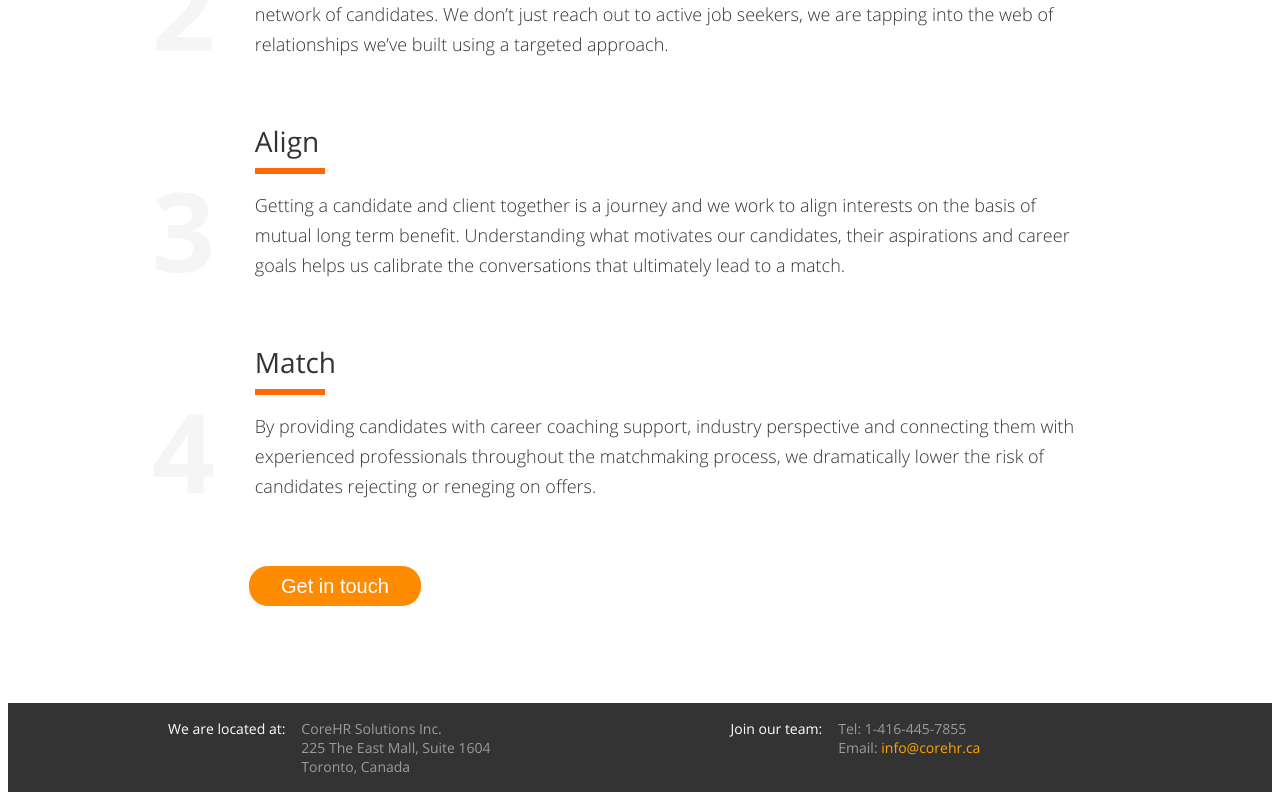
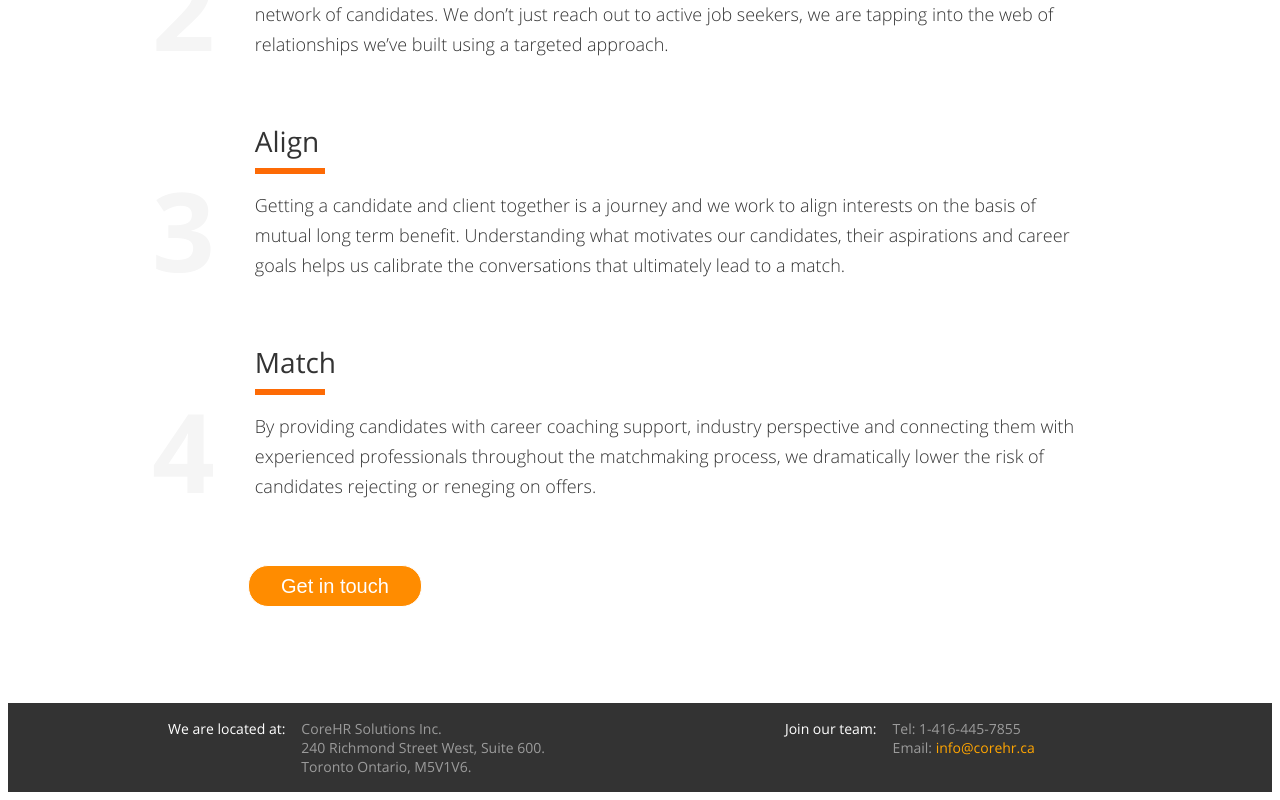
Before and after one commit to shane-arthur/core-hr-site, an Angular app: page /home in a window 1280 px wide. Shown: the part 3028-3828 px from the top of the page. Built offline with nearby package versions, Linux system fonts and the light colour scheme.

Commit message:
Added cursor for buttons and changed address

```diff
--- a/src/app/core-hr-footer/core-hr-footer.component.html
+++ b/src/app/core-hr-footer/core-hr-footer.component.html
@@ -3,8 +3,8 @@
     <div class="core-hr-address-title">We are located at:</div>
     <div class="core-hr-address-details">
       <div class="core-hr-address-details--name">CoreHR Solutions Inc.</div>
-      <div class="core-hr-address-details--address">225 The East Mall, Suite 1604</div>
-      <div class="core-hr-address-details-city">Toronto, Canada</div>
+      <div class="core-hr-address-details--address">240 Richmond Street West, Suite 600.</div>
+      <div class="core-hr-address-details-city">Toronto Ontario, M5V1V6.</div>
     </div>
   </div>
   <div class="core-hr-join">
--- a/src/app/core-hr-header/core-hr-header.component.html
+++ b/src/app/core-hr-header/core-hr-header.component.html
@@ -4,7 +4,7 @@
       <img alt="Core HR" src="/assets/images/corehr_logo.svg" class="core-hr-header__container-logo-icon" />
     </div>
     <div class="core-hr-header__container-info">
-      <div class="core-hr-header__container-info-text">What we do</div>
+      <div [routerLink] = "'/home'" class="core-hr-header__container-info-text">What we do</div>
       <button [routerLink] = "'/contact-us'" class="core-hr-header__container-info-button">Get in touch</button>
     </div>
   </div>
--- a/src/styles.scss
+++ b/src/styles.scss
@@ -52,6 +52,7 @@ html {
         }
         .core-hr-header__container-info-text {
             color: #FAA80D;
+            cursor: pointer;
         }
         &-title {
             font-size: 50px;
@@ -99,10 +100,11 @@ html {
                 width: 70%;
                 display: flex;
                 &-icon {
-                margin: 1rem;
-                width: 5rem;
-                height: 1.5rem;
+                    margin: 1rem;
+                    width: 5rem;
+                    height: 1.5rem;
                 }
+                cursor: pointer;
             }
             &-info {
                 display: flex;
@@ -112,6 +114,7 @@ html {
                     padding: 0.5rem 1.5rem;
                     margin: 0 3rem 0 5rem;
                     font-size: 1rem;
+                    cursor: pointer;
                 }
                 &-button {
                     border: 1px solid #ffffff;
@@ -120,6 +123,7 @@ html {
                     padding: 0.5rem 1.5rem;
                     background: #333333;
                     color: #ffffff;
+                    cursor: pointer;
                 }
             }
         }
@@ -230,6 +234,7 @@ html {
                     letter-spacing: 0;
                     text-align: center;
                     line-height: 1.25rem;
+                    cursor: pointer;
                 }
             }
         }
@@ -299,6 +304,7 @@ html {
                     letter-spacing: 0;
                     text-align: center;
                     line-height: 1rem;
+                    cursor: pointer;
                 }
             }
         }
@@ -358,6 +364,7 @@ html {
             .core-hr-header__container-info-button {
                 color: #FAA80D;
                 border: 1px solid #FAA80D;
+                cursor: pointer;
             }
         }
         &-title {
@@ -391,6 +398,7 @@ html {
             text-align: center;
             line-height: 15px;
             margin-top: 3rem;
+            cursor: pointer;
         }
     }
     &-form-field {
```
